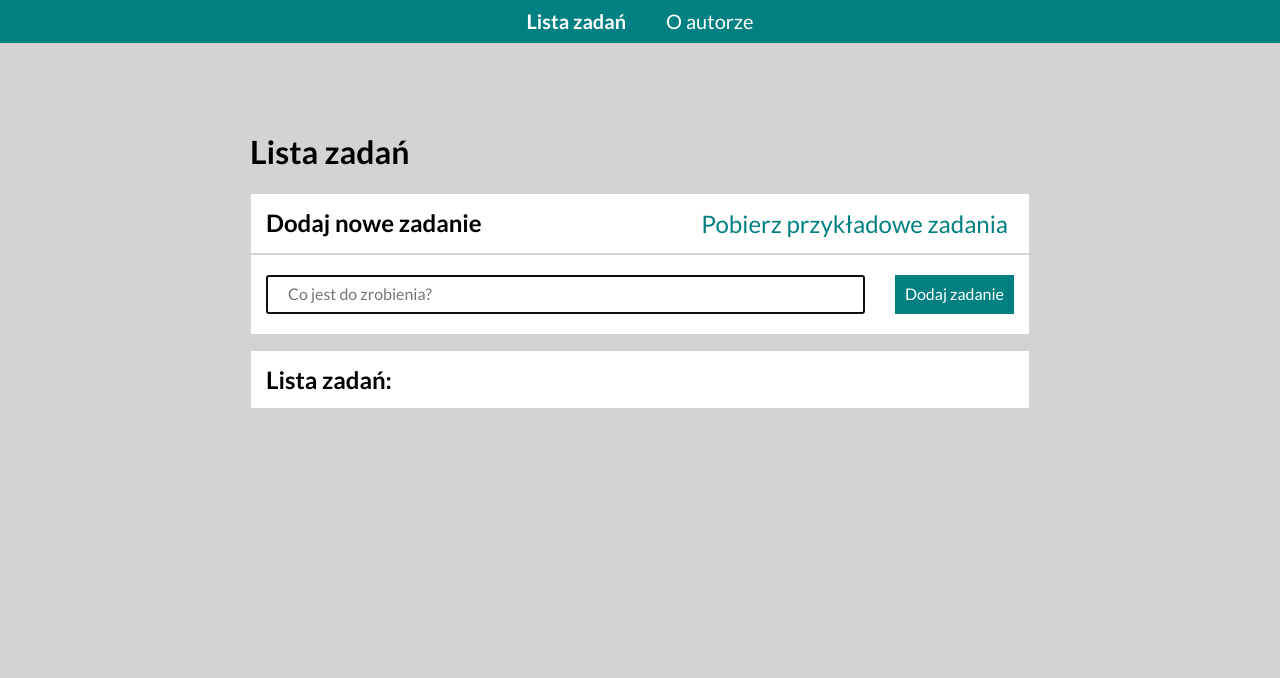
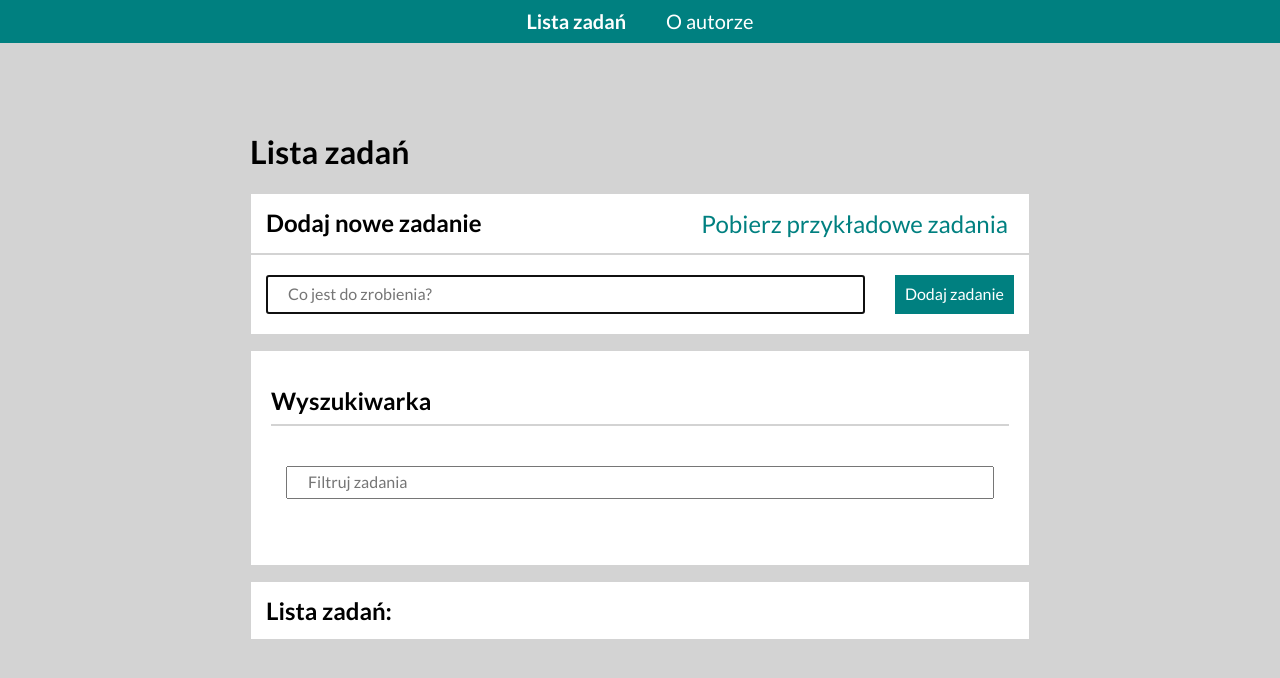
Before and after one commit to lukaszkrzeminski/todo-list-react, a React (Create React App) app: page /#/lista-zadan in a window 1280 px wide. Shown: the top 678 px of the page. Built offline with nearby package versions, Linux system fonts and the light colour scheme.

Commit message:
searching for tasks feature

```diff
--- a/src/common/Section/styled.js
+++ b/src/common/Section/styled.js
@@ -4,7 +4,7 @@ export const Container = styled.div`
     background-color: ${({theme}) => theme.color.white};
     border: ${({theme}) => theme.color.alto} 1px solid;
     padding: 10px 20px;
-    border-radius: 30px;
+    margin-top: 15px;
 `;
 
 export const Paragraph = styled.p`
@@ -15,7 +15,7 @@ export const Paragraph = styled.p`
 
 export const ParagraphHeader = styled.span`
     font-weight: bold;
-    font-size: 20px;
+    font-size: 24px;
     margin: 0;
     padding: 10px 0;
     border-bottom: ${({theme}) => theme.color.alto} 2px solid;
--- /dev/null
+++ b/src/features/tasks/Input/index.js
@@ -0,0 +1,11 @@
+import styled from "styled-components";
+
+export default styled.input`
+    padding: 5px 20px;
+    margin: 20px 15px;
+    flex-grow: 1;
+
+    @media (max-width: ${({theme}) => theme.breakpoint.mobileMax}px){
+        margin: 10px 15px;
+    }
+`;
--- a/src/features/tasks/TasksPage/Form/index.js
+++ b/src/features/tasks/TasksPage/Form/index.js
@@ -1,9 +1,10 @@
 import React, { useState } from 'react';
 import { useDispatch, useSelector } from "react-redux";
 import { nanoid } from "@reduxjs/toolkit";
-import { Formular, Label, Header, Input, ButtonAdd } from "./styled";
+import { Formular, Label, Header, ButtonAdd } from "./styled";
 import { Button } from "../../styledHeaderButtons";
 import { addNewTask, fetchExampleTasks, selectExampleTasks } from "../../tasksSlice";
+import Input from '../../Input';
 
 const Form = ({ focusInput, inputRef }) => {
     const [newTaskContent, setNewTaskContent] = useState("");
--- a/src/features/tasks/TasksPage/Form/styled.js
+++ b/src/features/tasks/TasksPage/Form/styled.js
@@ -20,16 +20,6 @@ export const Header = styled.h2`
     flex-grow: 1;
     display: flex;
     justify-content: space-between;
-`;
-
-export const Input = styled.input`
-    padding: 5px 20px;
-    margin: 20px 15px;
-    flex-grow: 1;
-
-    @media (max-width: ${({theme}) => theme.breakpoint.mobileMax}px){
-        margin: 10px 15px;
-    }
 `;
 
 export const ButtonAdd = styled.button`
--- /dev/null
+++ b/src/features/tasks/TasksPage/Search/index.js
@@ -0,0 +1,33 @@
+import React from "react";
+import { useHistory, useLocation } from "react-router-dom";
+import Input from "../../Input";
+import searchQueryParameterName from "../searchQueryParameterName";
+import { Wrapper } from "./styled";
+
+export default () => {
+    const location = useLocation();
+    const history = useHistory();
+    const query = (new URLSearchParams(location.search).get(searchQueryParameterName));
+
+    const onInputChange = ({target}) => {
+        const searchParams = new URLSearchParams(location.search);
+
+        if(target.value.trim() === ""){
+            searchParams.delete(searchQueryParameterName);
+        } else {
+            searchParams.set(searchQueryParameterName, target.value);
+        }
+
+        history.push(`${location.pathname}?${searchParams.toString()}`);
+    };
+
+    return(
+        <Wrapper>
+            <Input
+            placeholder="Filtruj zadania"
+            value={query || ""}
+            onChange={onInputChange}
+        />
+        </Wrapper>
+    )
+}
--- /dev/null
+++ b/src/features/tasks/TasksPage/Search/styled.js
@@ -0,0 +1,6 @@
+import styled from "styled-components";
+
+export const Wrapper = styled.div`
+    display: grid;
+    grid-template-columns: 1fr;
+`;
--- a/src/features/tasks/TasksPage/TaskList/index.js
+++ b/src/features/tasks/TasksPage/TaskList/index.js
@@ -3,12 +3,13 @@ import { useSelector, useDispatch } from "react-redux";
 import { TasksList, Item, Content, Button } from "./styled"
 import { selectHideDone, toggleTaskDone, removeTask, selectTasksByQuery } from '../../tasksSlice';
 import { Link, useLocation } from 'react-router-dom';
+import searchQueryParameterName from '../searchQueryParameterName';
 
 
 const TaskList = () => {
     const location = useLocation();
     const searchParams = new URLSearchParams(location.search);
-    const query = searchParams.get("szukaj");
+    const query = searchParams.get(searchQueryParameterName);
 
     const taskTable = useSelector(state => selectTasksByQuery(state, query));
     const hideDone = useSelector(selectHideDone);
--- a/src/features/tasks/TasksPage/index.js
+++ b/src/features/tasks/TasksPage/index.js
@@ -5,6 +5,8 @@ import TaskList from "./TaskList";
 import Buttons from "./Buttons";
 import Header from "../../../common/Header";
 import Main from "../../../common/Main";
+import Section from '../../../common/Section';
+import Search from './Search';
 
 function TasksPage() {
 
@@ -18,7 +20,10 @@ function TasksPage() {
     <Main>
       <Header title="Lista zadań" />
       <Form focusInput={focusInput} inputRef={inputRef} />
-
+      <Section
+        contentHeader="Wyszukiwarka"
+        contentBody={<Search />}>
+      </Section>
       <List
         headerTitle="Lista zadań:"
         headerButtons={
--- /dev/null
+++ b/src/features/tasks/TasksPage/searchQueryParameterName.js
@@ -0,0 +1 @@
+export default "szukaj";
```
